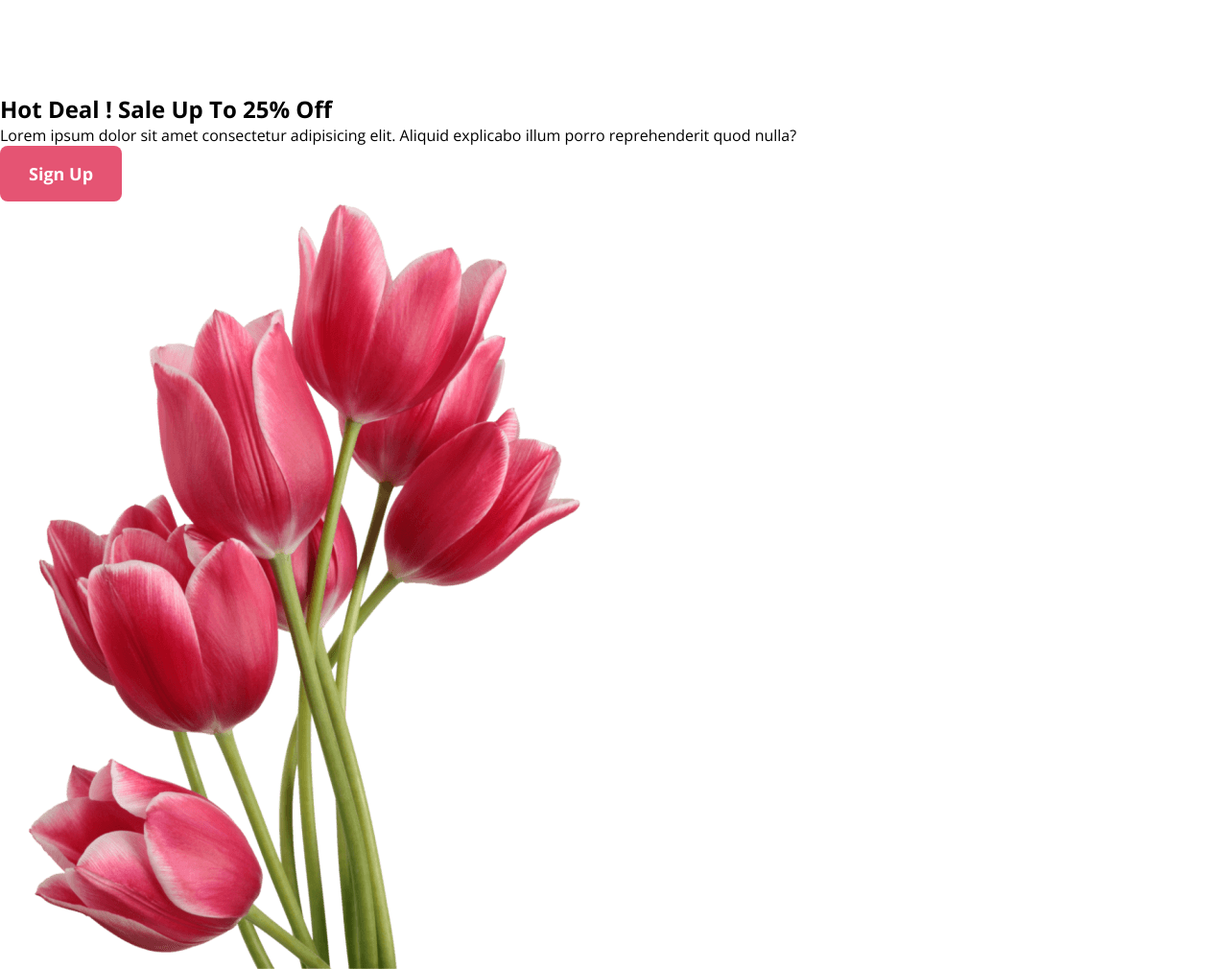
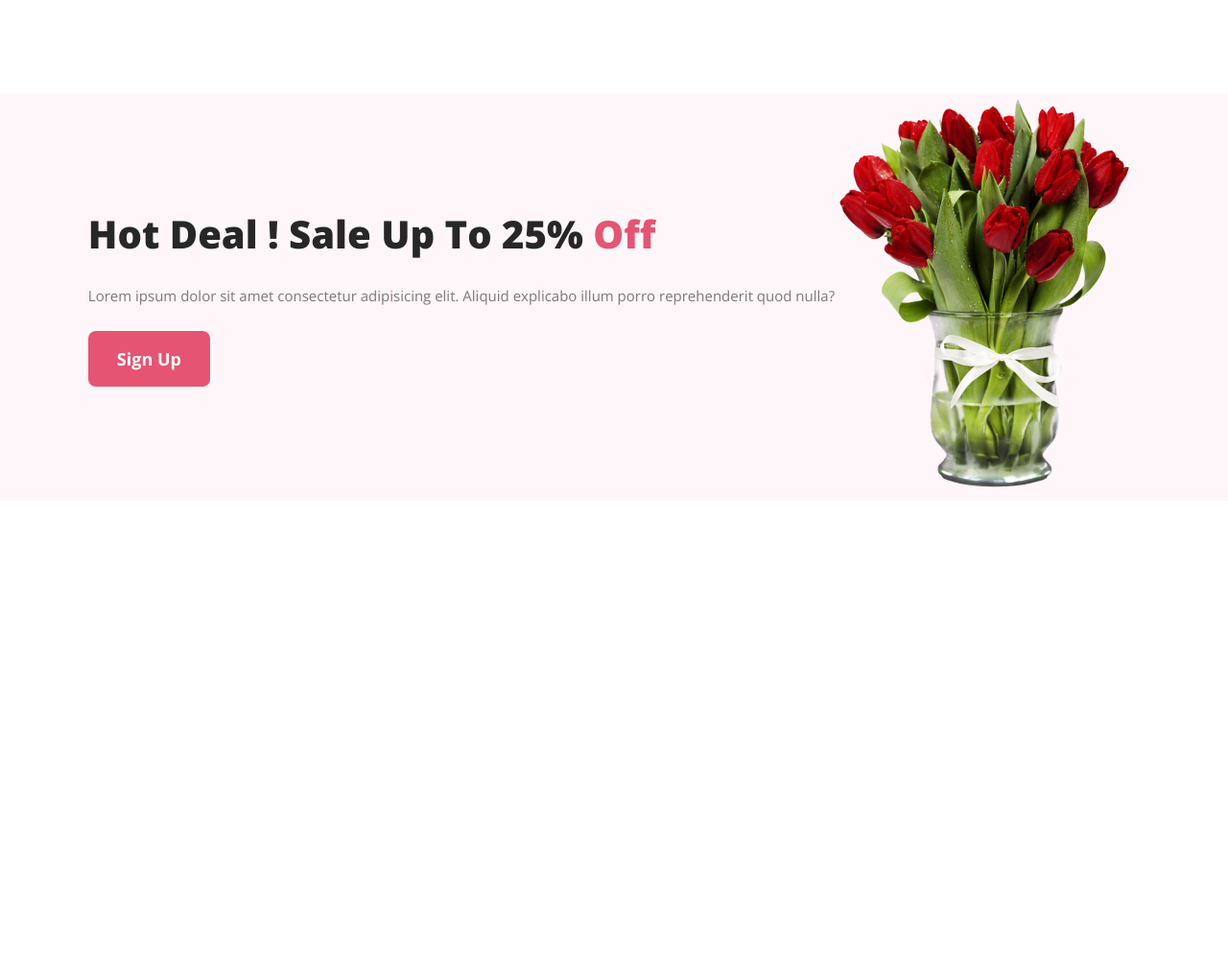
Before and after one commit to mihad-khadem/assaignment-1-flower-shop, a plain HTML site: page index.html in a window 1280 px wide. Shown: the part 1636-2646 px from the top of the page at 96% size. After the commit the page ends 2158 px from the top, so only its background shows below. Drawn offline with nearby package versions, Linux system fonts and the light colour scheme.

Commit message:
Hot deal section ended

```diff
--- a/index.html
+++ b/index.html
@@ -68,12 +68,12 @@
         <section>
             <div class="hot-deal">
                 <div class="hot-deal-text">
-                    <h2 class="hot-deal-title">Hot Deal ! Sale Up To 25% <span>Off</span></h2>
-                    <p class="hot-deal-des">Lorem ipsum dolor sit amet consectetur adipisicing elit. Aliquid explicabo illum porro reprehenderit quod nulla?</p>
+                    <h2 class="hot-deal-title">Hot Deal ! Sale Up To 25% <span>Off</span></h2><br>
+                    <p class="hot-deal-des">Lorem ipsum dolor sit amet consectetur adipisicing elit. Aliquid explicabo illum porro reprehenderit quod nulla?</p><br>
                     <button class="primary-btn">Sign Up</button>
                 </div>
                 <div class="hot-deal-img">
-                    <img src="assets/pngwing 10.png" alt="" class="hot-flower">
+                    <img src="assets/pngwing 8.png" alt="" class="hot-flower">
                 </div>
             </div>
         </section>
--- a/style.css
+++ b/style.css
@@ -100,5 +100,27 @@
 
 /* Hot Deal Section Starts */
 .hot-deal{
+    display: flex;
+    align-items: center;
+    justify-content: center;
+    background-color: rgba(229, 84, 115, 0.05);
+}
+.hot-deal-title{
+    color: #272727;
+    font-size: 40px;
+    font-weight: 800;
+}
+span{
+    color: #E55473;
 
 }
+.hot-deal-des{
+    color: rgba(39, 39, 39, 0.60);
+    text-align: center;
+    font-size: 15px;
+    font-weight: 400;
+    line-height: 30px;
+}
+.hot-deal-img{
+    width: px;
+}
```
